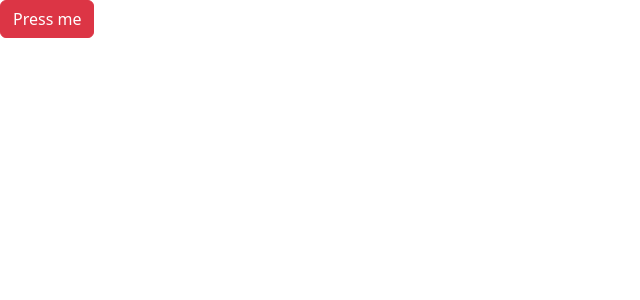
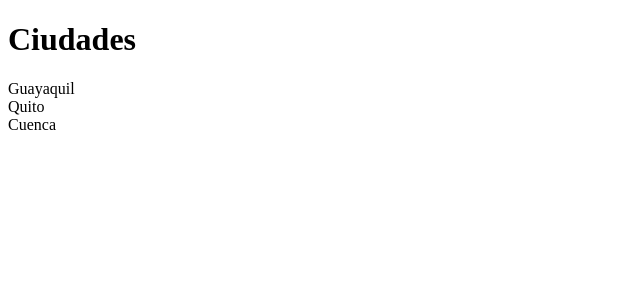
Before and after one commit to haroldport/react-app, a React (Vite) app: page / in a window 1280 px wide. Shown: the top 300 px of the page, without its empty margins (0-640 px from the left). Built offline with nearby package versions, Linux system fonts and the light colour scheme.

Commit message:
Styling with vanilla css

```diff
--- a/src/App.tsx
+++ b/src/App.tsx
@@ -1,18 +1,15 @@
-import { useState } from "react";
-import Alert from "./components/Alert";
-import Button from "./components/Button";
+import ListGroup from "./components/ListGroup";
 
 function App() {
-  const [alertVisible, setAlertVisibility] = useState(false);
+  const items = ["Guayaquil", "Quito", "Cuenca"];
 
   return (
     <div>
-      {alertVisible && (
-        <Alert onClose={() => setAlertVisibility(false)}>My alert</Alert>
-      )}
-      <Button color="danger" onClick={() => setAlertVisibility(true)}>
-        Press me
-      </Button>
+      <ListGroup
+        items={items}
+        heading="Ciudades"
+        onSelectItem={(item) => console.log(item)}
+      />
     </div>
   );
 }
--- /dev/null
+++ b/src/components/ListGroup/ListGroup.css
@@ -0,0 +1,4 @@
+.list-group {
+  list-style: none;
+  padding: 0;
+}
--- a/src/components/ListGroup.tsx
+++ b/src/components/ListGroup/ListGroup.tsx
@@ -1,4 +1,5 @@
 import { useState } from "react";
+import "./ListGroup.css";
 
 interface Props {
   items: string[];
--- /dev/null
+++ b/src/components/ListGroup/index.ts
@@ -0,0 +1,3 @@
+import ListGroup from "./ListGroup";
+
+export default ListGroup;
```
Also changed, not shown: src/main.tsx (+6 -7 lines).
